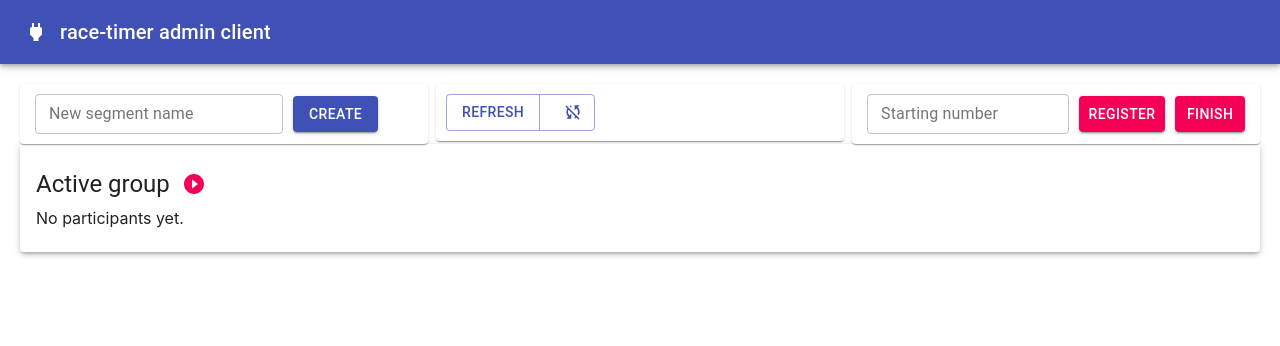
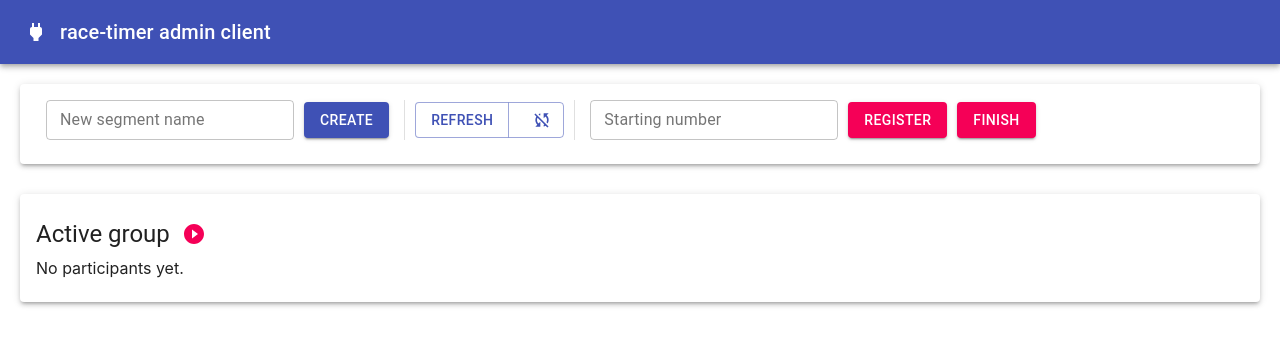
Before and after one commit to dadikovi/race-timer, a React (Create React App) app in the folder client_admin/: page / in a window 1280 px wide. Shown: the top 346 px of the page. Built offline with nearby package versions, Linux system fonts and the light colour scheme; no server answers.

Commit message:
Design even better

```diff
--- a/client_admin/src/AdminPanel.tsx
+++ b/client_admin/src/AdminPanel.tsx
@@ -5,7 +5,7 @@ import SegmentCard from './SegmentCard';
 import ScannerMock from './ScannerMock';
 import RefreshForm from './RefreshForm';
 import { SegmentDto, RaceResultsDo } from './model';
-import { Grid, Paper } from "@material-ui/core";
+import { Box, CardContent, Divider, Card } from "@material-ui/core";
 import {getResults, getSegments} from './service';
 
 function refresh(setResults: Function, setSegments: Function) {
@@ -38,25 +38,19 @@ export default function AdminPanel(props: AdminPanelProps) {
 
   return(
     <div>
-      {props.displayAdminFeatures && <Grid container spacing={1}>
-        <Grid item xs={4}>
-          <Paper style={{padding: '10px'}}>
+      {props.displayAdminFeatures && <Card elevation = {3}>
+        <CardContent>
+          <Box className="formbox" display="flex" alignItems="center">
             <CreateSegmentForm
               onRefresh={callRefresh}/>
-          </Paper>
-        </Grid>
-        <Grid item xs={4}>
-          <Paper style={{padding: '10px'}}>
+            <Divider orientation="vertical" flexItem />
             <RefreshForm
               onRefresh={callRefresh}/>
-          </Paper>
-        </Grid>
-        <Grid item xs={4}>
-          <Paper color="error.light" style={{padding: '10px'}}>
+            <Divider orientation="vertical" flexItem />
             <ScannerMock mockChanged={callRefresh}></ScannerMock>
-          </Paper>
-        </Grid>
-      </Grid>}
+          </Box>
+        </CardContent>
+        </Card>}
 
       {props.displayAdminFeatures && <ActiveGroup participants={results?.activeGroup}></ActiveGroup>}
 
```
